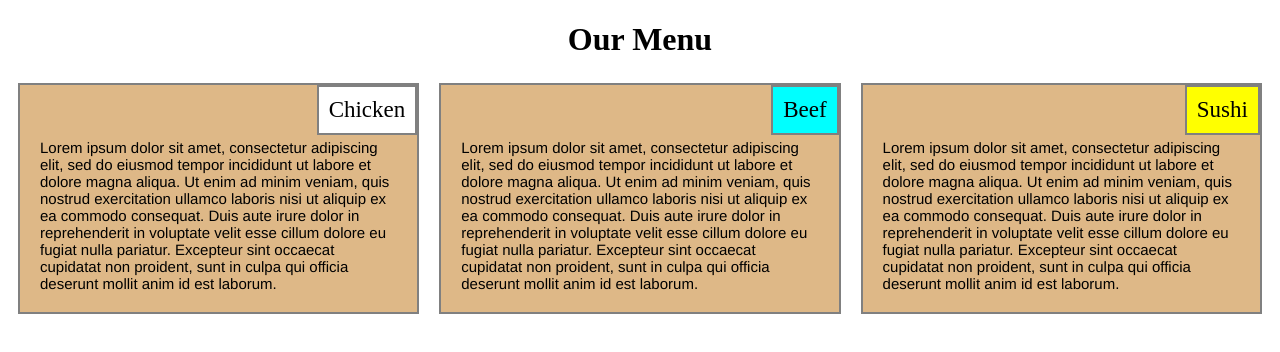
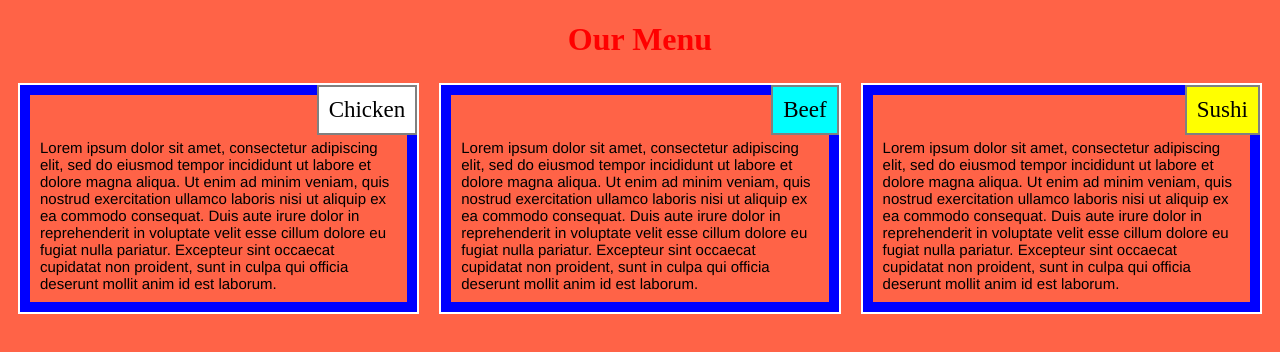
Before and after one commit to Shubhank2604/module2solution, a plain HTML site: page index.html in a window 1280 px wide. Drawn offline with Linux system fonts and the light colour scheme.

Commit message:
changed the colour scheme

```diff
--- a/css.css
+++ b/css.css
@@ -1,5 +1,7 @@
 * {
   box-sizing: border-box;
+  background-color:tomato;
+
 }
 h1
 {
@@ -8,8 +10,8 @@ h1
 }
 .one
 {
-  background-color: #DEB887;
-  border: 2px solid grey;
+  background-color: blue;
+  border: 2px solid white;
   margin: 10px;
 }
 section
@@ -20,6 +22,10 @@ section
   text-align: center;
   font-size: 23px;
   position: relative;
+}
+
+.title {
+  color: red;
 }
 .c1 section
 {
```
